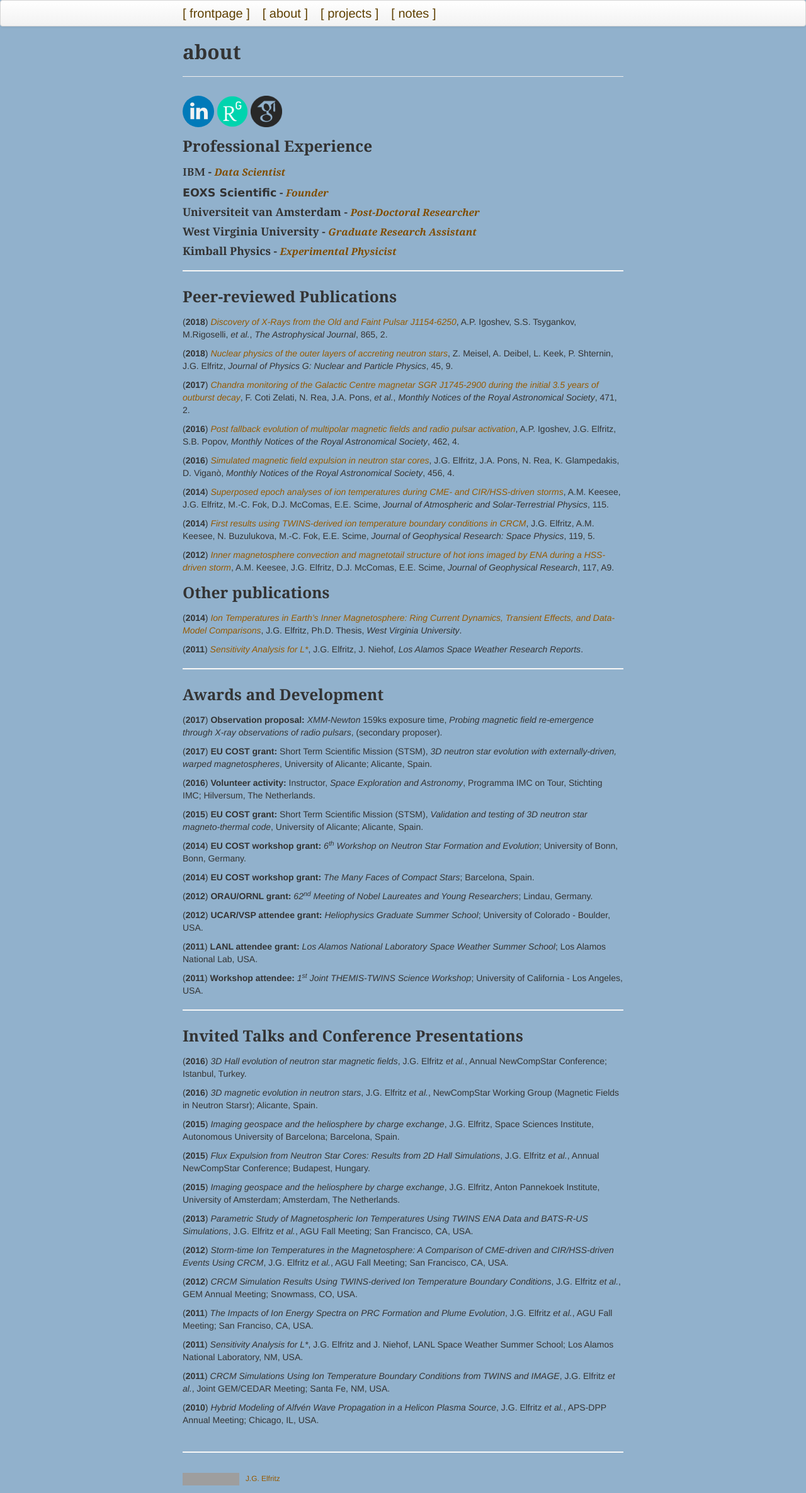
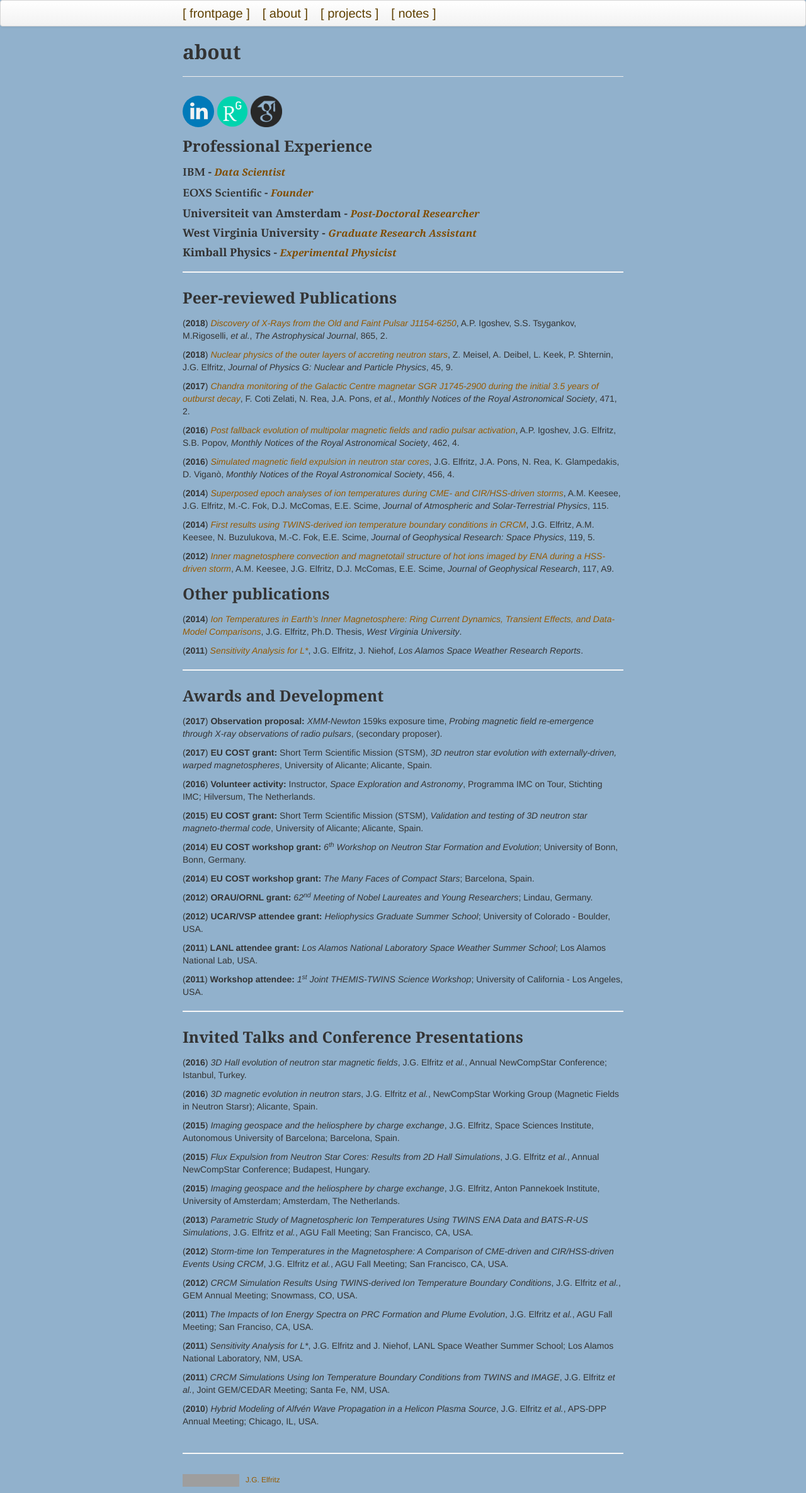
Before and after one commit to justinelfritz/justinelfritz.github.io, a Jekyll site: the page built from pages/about.md, in a window 1280 px wide. Shown: the whole page at 63% size. Built offline with Jekyll 4.4.1, drawn with Linux system fonts in a browser that asks for light colours; grey boxes are pictures that could not be loaded.

Commit message:
more font testing in ABOUT

```diff
--- a/pages/about.md
+++ b/pages/about.md
@@ -8,10 +8,10 @@ description: general synopsis and motivation
 
 ### Professional Experience
 
-#### <span style="font-family:Garamond">IBM</span> - <span style="font-size:0.9em; font-style:italic; color:#804d00">Data Scientist</span>
+#### <span style="font-family:Garamond; font-sytle:bold">IBM</span> - <span style="font-size:0.9em; font-style:italic; color:#804d00">Data Scientist</span>
 <!--- + (2021/current) -->
 
-#### <span style="font-family:Verdana">EOXS Scientific</span> - <span style="font-size:0.9em; font-style:italic; color:#804d00">Founder</span>
+#### <span style="font-family:Garamond; font-style:bold">EOXS Scientific</span> - <span style="font-size:0.9em; font-style:italic; color:#804d00">Founder</span>
 <!--- + (2018/2021) -->
 
 #### **Universiteit van Amsterdam** - <span style="font-size:0.9em; color:#804d00; font-style:italic">Post-Doctoral Researcher</span>
```
